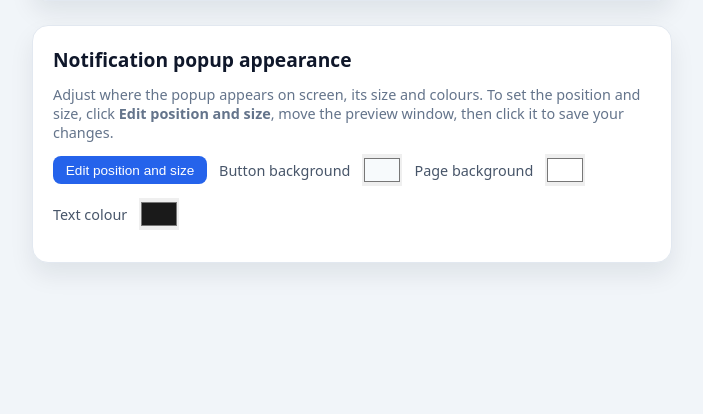
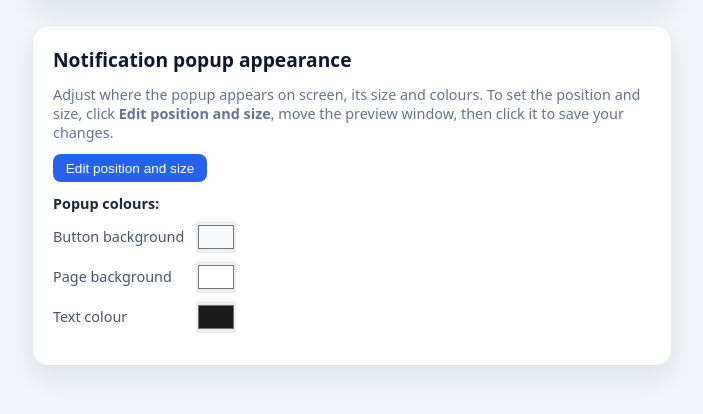
Before and after one commit to MaWay2000/m, a PHP site: page /options.html in a window 1280 px wide. Shown: the part 469-883 px from the top of the page, without its empty margins (288-991 px from the left). Before the commit the page ends 739 px from the top, so only its background shows below. Run offline with PHP 8.4, Linux system fonts and the light colour scheme.

Commit message:
Adjust popup colour controls layout

```diff
--- a/src/options.css
+++ b/src/options.css
@@ -166,17 +166,31 @@ main {
 /* Popup appearance controls */
 .popup-controls {
   display: flex;
-  flex-wrap: wrap;
+  flex-direction: column;
   gap: 0.75rem;
+  align-items: flex-start;
+}
+
+.popup-colour-settings {
+  display: grid;
+  grid-template-columns: auto auto;
+  gap: 0.5rem 0.75rem;
   align-items: center;
 }
 
-.popup-controls label {
+.popup-colour-heading {
+  font-size: 0.9rem;
+  font-weight: 600;
+  color: #1f2937;
+  grid-column: 1 / -1;
+}
+
+.popup-colour-settings label {
   font-size: 0.9rem;
   color: #475569;
 }
 
-.popup-controls input[type="color"] {
+.popup-colour-settings input[type="color"] {
   width: 2.5rem;
   height: 2rem;
   border: none;
--- a/src/options.html
+++ b/src/options.html
@@ -158,12 +158,15 @@
         <form id="popup-appearance-form">
           <div class="popup-controls">
             <button type="button" id="edit-popup-position-btn">Edit position and size</button>
+            <div class="popup-colour-settings">
+              <span class="popup-colour-heading">Popup colours:</span>
               <label for="popup-bg-color">Button background</label>
               <input type="color" id="popup-bg-color" name="popup-bg-color" />
               <label for="popup-page-color">Page background</label>
               <input type="color" id="popup-page-color" name="popup-page-color" />
               <label for="popup-text-color">Text colour</label>
               <input type="color" id="popup-text-color" name="popup-text-color" />
+            </div>
           </div>
         </form>
         <p class="hint" id="popup-appearance-status" role="status" aria-live="polite"></p>
```
Lines whose indentation alone changed are shown as unchanged.
